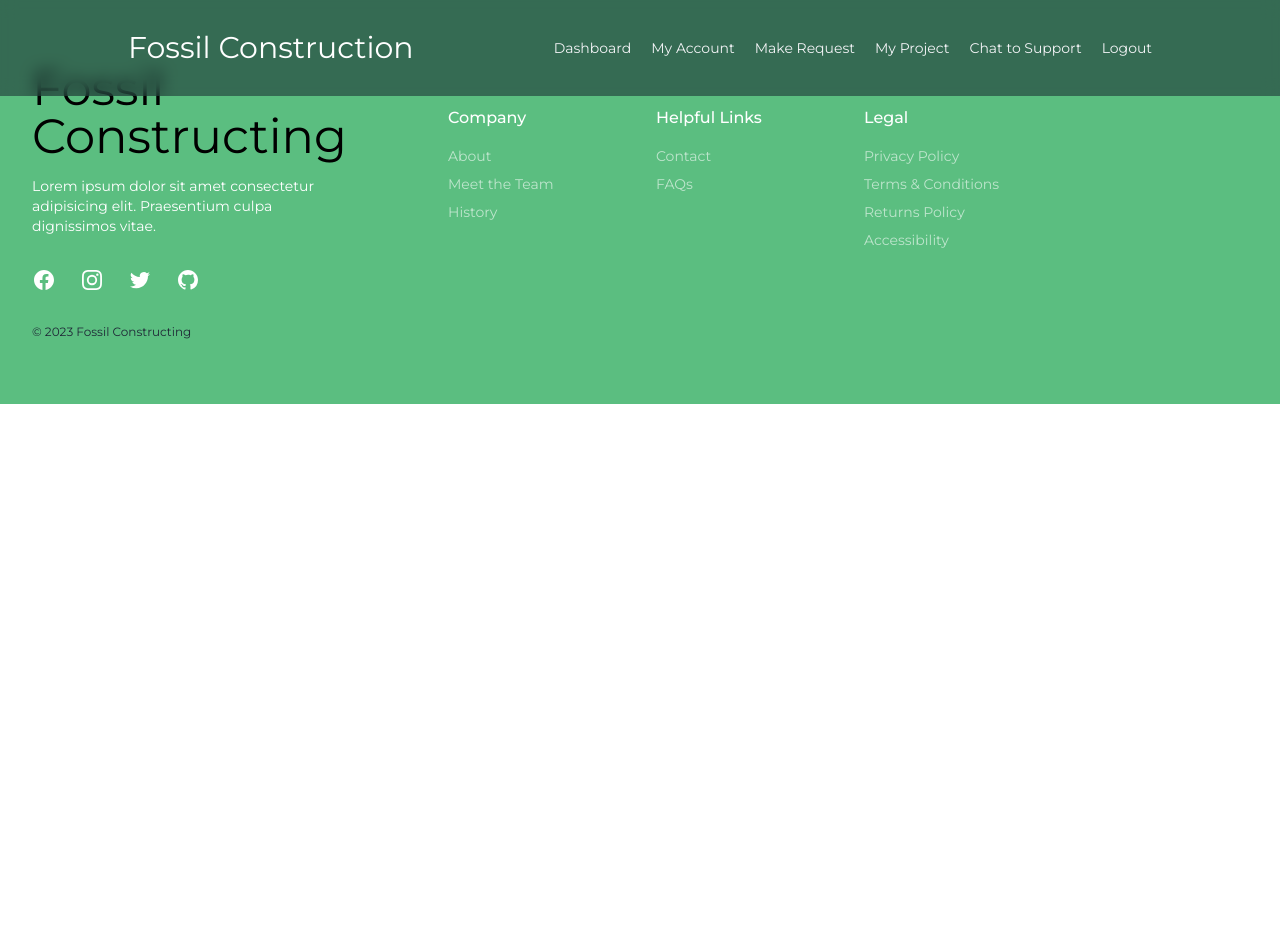
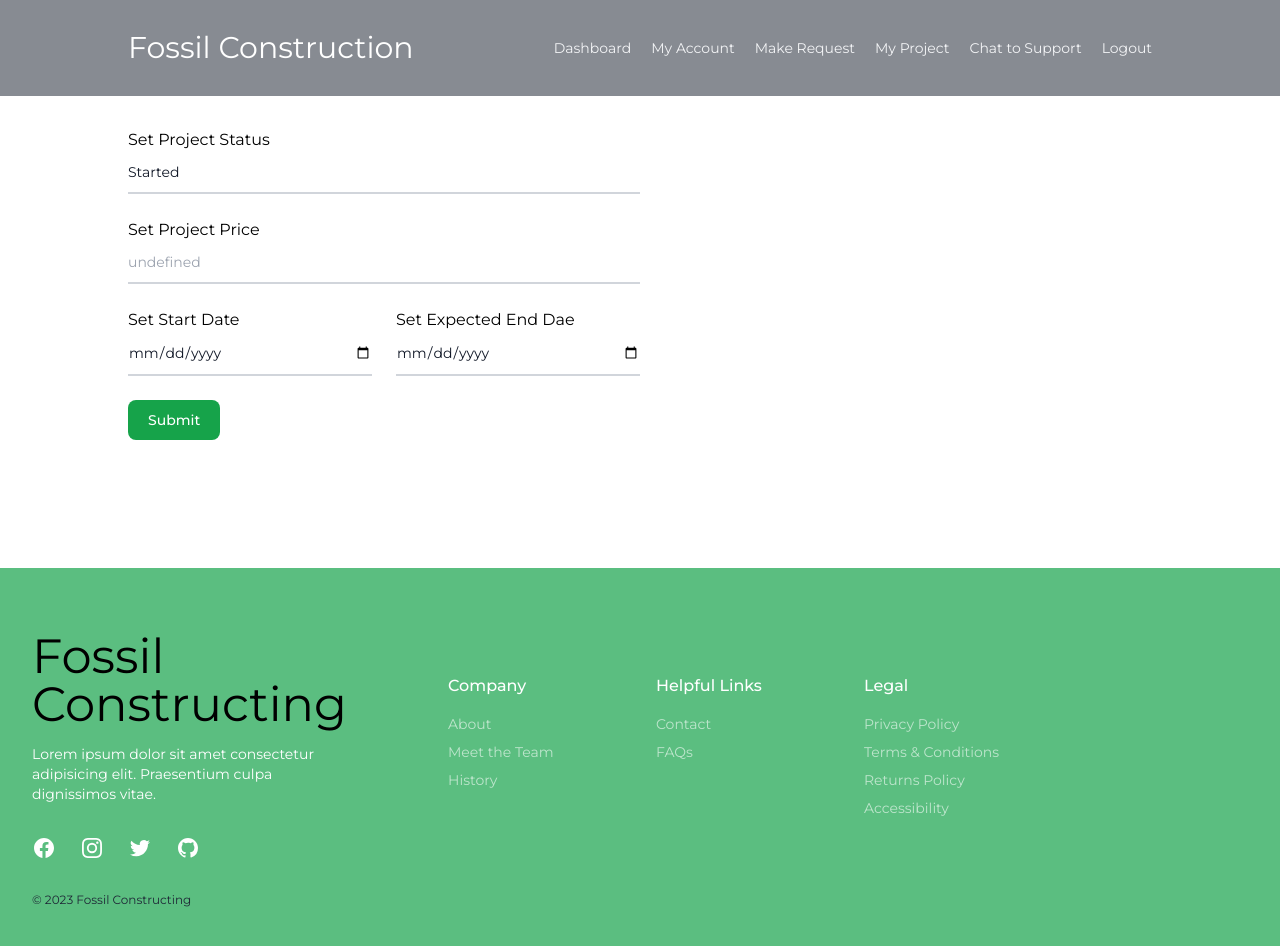
Before and after one commit to kculz/fossil_construction, a React (Vite) app in the folder app/: page /projects/1 in a window 1280 px wide. Shown: the top 946 px of the page. Before the commit the page ends 800 px from the top, so only its background shows below. Built offline with nearby package versions, Linux system fonts and the light colour scheme; no server answers; sample sign-in values are in the browser's storage.

Commit message:
FEAT: Admin view single project and Edit

```diff
--- a/app/src/App.jsx
+++ b/app/src/App.jsx
@@ -2,8 +2,8 @@ import { BrowserRouter, Route, Routes } from "react-router-dom"
 import { Dashboard, Footer, Header, ProtectedRoute } from "./layouts"
 import { Account, Chat, Landing, Login, Logout, Project, Projects, Register, Rfq, Service, Services } from "./pages"
 import { ToastContainer } from 'react-toastify'
-import { Request, RequestError } from "./components"
-import { UserProjects } from "./admin"
+import { NotFound, Request, RequestError } from "./components"
+import { UserProject, UserProjects } from "./admin"
 
 function App() {
 
@@ -20,6 +20,7 @@ function App() {
         <Route path="/services" element={<Services />} />
         <Route path="/services/:id" element={<Service />} />
         <Route path="/send" element={<Request />} />
+        <Route path="/*" element={<NotFound />} />
 
         {/* Protected Routes */}
         <Route element={<ProtectedRoute />} >
@@ -33,6 +34,7 @@ function App() {
         <Route path="/project" element={<Project />} />
         <Route path="/my-project" element={<Projects />} />
         <Route path="/projects" element={<UserProjects />} />
+        <Route path="/projects/:id" element={<UserProject />} />
         <Route path="/logout" element={<Logout />} />
         </Route>
 
--- /dev/null
+++ b/app/src/admin/Pages/projects/UserProject.jsx
@@ -0,0 +1,71 @@
+import { useEffect, useState } from "react";
+import { useParams } from "react-router-dom"
+import { Axios } from "../../../../config";
+import { userData } from "../../../helper";
+
+const UserProject = () => {
+
+  const {token} = userData();
+
+    const {id} = useParams();
+
+    const [project, setProject] = useState([]);
+
+    useEffect(() => {
+        const fetchData = async() => {
+            try {
+                const res = await Axios.get(`/projects/get/${id}`,{
+                    headers: {
+                        "Authorization": `Bearer ${token}`
+                    }
+                });
+
+                console.log(res);
+                setProject(res.data.data)
+            } catch (error) {
+                console.log(error);
+            }
+        }
+        fetchData();
+    },[])
+  return (
+    <div className="relative w-screen md:px-32 px-10 py-32">
+
+        <form className="md:w-1/2 w-full">
+        <div className="relative z-0 w-full mb-6 group">
+
+            <label htmlFor="floating_email" className="">Set Project Status</label>
+
+            <select name="status" id="" className="block py-2.5 px-0 w-full text-sm text-gray-900 bg-transparent border-0 border-b-2 border-gray-300 appearance-none   dark:focus:border-green-500 focus:outline-none focus:ring-0 focus:border-green-600 peer">
+                <option value="started">Started</option>
+                <option value="almost done">Almost Done</option>
+                <option value="complete">Complete</option>
+            </select>
+
+        </div>
+        <div className="relative z-0 w-full mb-6 group">
+            <label htmlFor="floating_password" className="">Set Project Price</label>
+            <input type="text" name="floating_password" id="floating_password" className="block py-2.5 px-0 w-full text-sm text-gray-900 bg-transparent border-0 border-b-2 border-gray-300 appearance-none   dark:focus:border-green-500 focus:outline-none focus:ring-0 focus:border-green-600 peer" placeholder={`${project.price}`} required />
+        </div>
+
+        <div className="grid md:grid-cols-2 md:gap-6">
+            <div className="relative z-0 w-full mb-6 group">
+                <label htmlFor="floating_first_name" className="">Set Start Date</label>
+                <input type="date" name="floating_first_name" id="floating_first_name" className="block py-2.5 px-0 w-full text-sm text-gray-900 bg-transparent border-0 border-b-2 border-gray-300 appearance-none   dark:focus:border-green-500 focus:outline-none focus:ring-0 focus:border-green-600 peer" placeholder=" " required />
+            </div>
+            <div className="relative z-0 w-full mb-6 group">
+                <label htmlFor="floating_last_name" className="">Set Expected End Dae</label>
+                <input type="date" name="floating_last_name" id="floating_last_name" className="block py-2.5 px-0 w-full text-sm text-gray-900 bg-transparent border-0 border-b-2 border-gray-300 appearance-none   dark:focus:border-green-500 focus:outline-none focus:ring-0 focus:border-green-600 peer" placeholder=" " required />
+            </div>
+        </div>
+
+        <button type="submit" className="text-white bg-green-600 hover:bg-green-600 focus:ring-4 focus:outline-none focus:ring-green-300 font-medium rounded-lg text-sm w-full sm:w-auto px-5 py-2.5 text-center dark:bg-green-600 dark:hover:bg-green-600 dark:focus:ring-green-600">Submit</button>
+        </form>
+
+
+    </div>
+
+  )
+}
+
+export default UserProject
--- a/app/src/admin/Pages/projects/UserProjects.jsx
+++ b/app/src/admin/Pages/projects/UserProjects.jsx
@@ -28,29 +28,45 @@ const UserProjects = () => {
       fetchData();
 
   }, [token])
+
+  const [status, setStatus] = useState("waiting for approval");
+
+  const filteredProjects = status === "waiting for approval"
+        ? projects
+        : projects.filter(item => item.status === status)
   return (
     <div className=" h-screen w-screen py-32">
+              {/* Add status filter */}
+      <div className="mb-4 px-10">
+        <label htmlFor="filter" className="text-gray-500 pr-5">Filter by: </label>
+        <select
+          value={status}
+          onChange={e => setStatus(e.target.value)}
+          className="border border-gray-300 rounded px-3 py-2 outline-none"
+        >
+          <option value="waiting for approval">Waiting for approval</option>
+          <option value="started">Started</option>
+          <option value="half way done">Half way done</option>
+          <option value="complete">Complete</option>
+        </select>
+      </div>
+
     <table className="w-full text-sm text-left text-gray-500 top-36">
         <thead className="text-xs text-gray-700 uppercase bg-gray-50  ">
             <tr>
                 <th scope="col" className="px-6 py-3">
-                    Project name
+                    Project Owner
                 </th>
                 <th scope="col" className="px-6 py-3">
-                    Start Date
+                    Project Name
                 </th>
                 <th scope="col" className="px-6 py-3">
-                    End Date
+                    Location
                 </th>
                 <th scope="col" className="px-6 py-3">
-                    Price
+                    Expected Start Date
                 </th>
-                <th scope="col" className="px-6 py-3">
-                    Status
-                </th>
-                <th scope="col" className="px-6 py-3">
-                    Project owner
-                </th>
+                <th></th>
 
 
             </tr>
@@ -58,29 +74,27 @@ const UserProjects = () => {
         <tbody>
 
                 {
-                    projects.map((item, key) => {
+                    filteredProjects.map((item, key) => {
                         return(
                             <tr key={key} className="bg-white border-b">
+
+                                 <td  scope="col" className="px-6 py-4 font-medium text-gray-900 whitespace-nowrap ">
+                                    {item.User.username}
+                                 </td>
+
                                  <td  scope="col" className="px-6 py-4 font-medium text-gray-900 whitespace-nowrap ">
                                     {item.title}
                                  </td>
 
                                  <td  scope="col" className="px-6 py-4 font-medium text-gray-900 whitespace-nowrap ">
-                                    {item.expectedStartDate}
+                                    {item.location}
+                                 </td>
+                                 <td  scope="col" className="px-6 py-4 font-medium text-gray-900 whitespace-nowrap ">
+                                  {item.expectedStartDate}
                                  </td>
 
-                                 <td  scope="col" className="px-6 py-4 font-medium text-gray-900 whitespace-nowrap ">
-                                    {item.expectedCompletion}
-                                 </td>
-                                 <td  scope="col" className="px-6 py-4 font-medium text-gray-900 whitespace-nowrap ">
-                                  <input type="text" name="price" id="price" className="border border-green-600 outline-none rounded px-3" />
-                                 </td>
-                                 <td  scope="col" className="px-6 py-4 font-medium text-gray-900 whitespace-nowrap ">
-                                    <Link className="bg-green-600 rounded px-4 py-2 text-white">Approve</Link>
-                                 </td>
-                                 <td scope="col" className="px-6 py-4 font-medium text-gray-900 whitespace-nowrap">
-                                   {item.User.username}
-                                 </td>
+                                 <td scope="col" className="px-6 py-4 font-medium text-gray-900 whitespace-nowrap"><Link to={`/projects/${item.id}`} className="bg-green-600 rounded px-4 py-2 text-white">Edit Project</Link></td>
+
                             </tr>
 
                         )
--- a/app/src/admin/index.js
+++ b/app/src/admin/index.js
@@ -3,5 +3,6 @@ import Services from "./Pages/Services/Services";
 import User from "./Pages/users/User";
 import Users from "./Pages/users/Users";
 import UserProjects from "./Pages/projects/UserProjects";
+import UserProject from "./Pages/projects/UserProject";
 
-export {Service, Services, User, Users, UserProjects};
+export {Service, Services, User, Users, UserProjects, UserProject};
```
